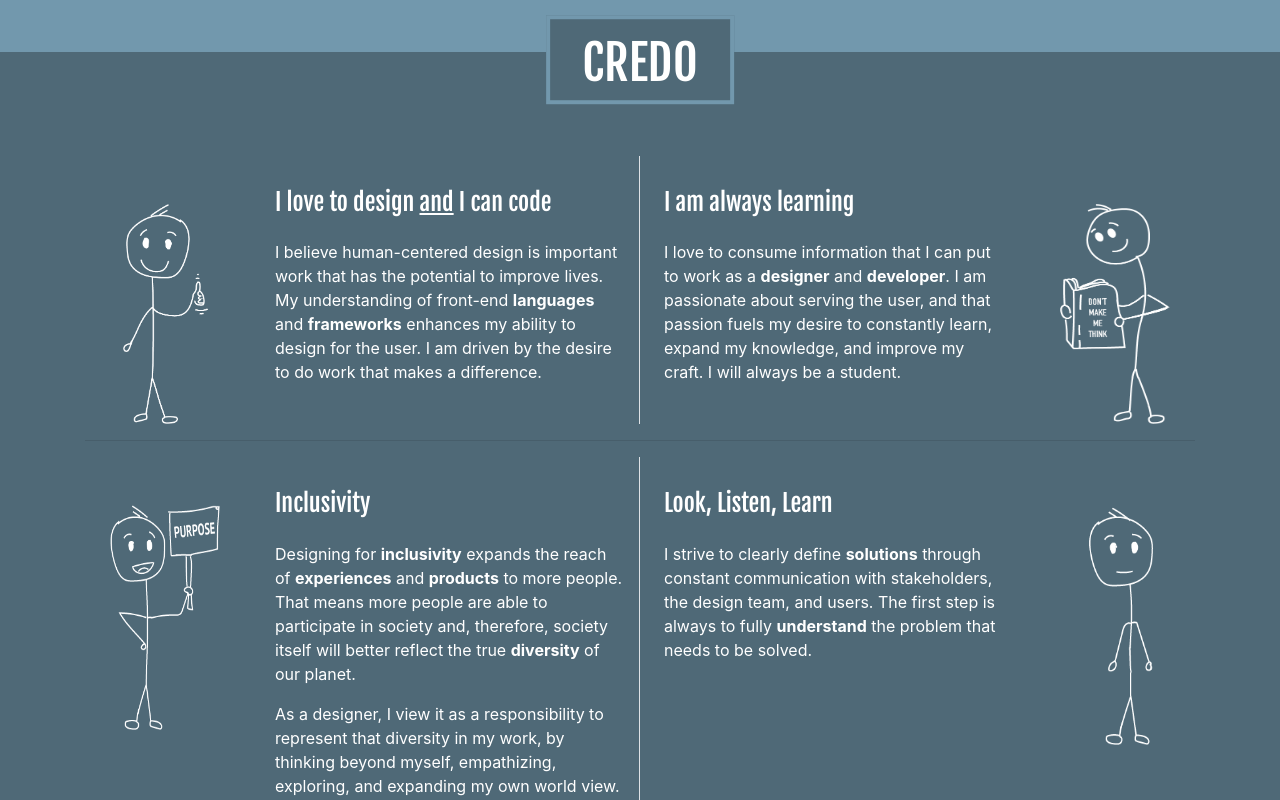
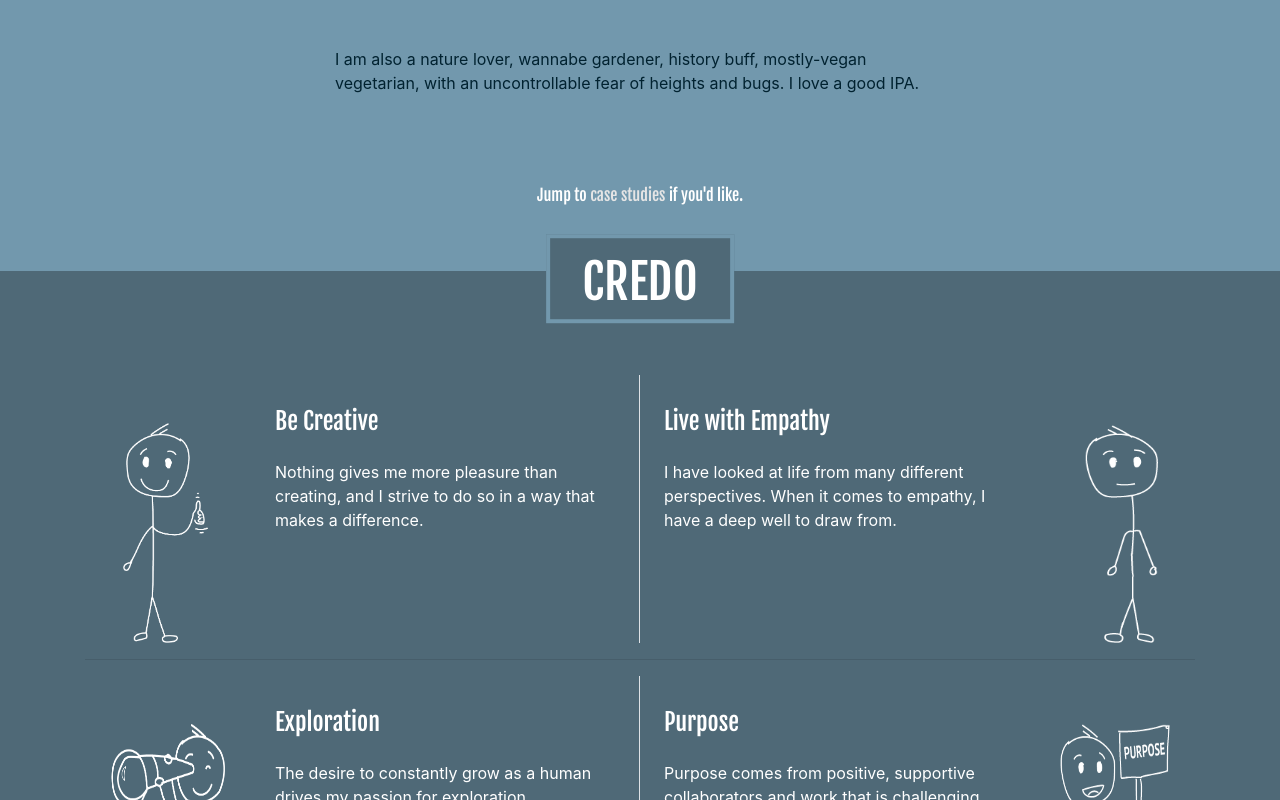
Before and after one commit to Devco2011/Devco2011.github.io, a React (Create React App) app: page /#/ in a window 1280 px wide. Shown: the part 1180-1980 px from the top of the page. Built offline with nearby package versions, Linux system fonts and the light colour scheme.

Commit message:
process done

```diff
--- a/src/main/About.js
+++ b/src/main/About.js
@@ -18,9 +18,9 @@ export const About = () => {
                 </Row>
                 <Row className="justify-content-md-center">
 
-                    <Col className="col-12 col-md-8">
+                    <Col className="col-12 col-md-6">
                         <div className="about-div">
-                            <center><h6 className="section-title">I love to code and design great experiences, and I'm a...</h6></center>
+                            <center><h5 className="section-title">I love to code and design great experiences, and I'm a...</h5></center>
                         </div>
 
                     </Col>
@@ -28,7 +28,7 @@ export const About = () => {
                 <Row className="justify-content-md-center mb-2">
                     <Col className="col-12 col-md-4">
                         <div className="images">
-                            <img className="stickmanTelescope mt-5" src="../../images/stickmanGuitar.png" height="230rem" width="100rem" alt="Stickman giving a thumbs up." />
+                            <img className="stickmanTelescope mt-5" src="../../images/stickmanGuitar.png" height="230rem" width="100rem" alt="Stickman playing guitar." />
                         </div>
                         <div className="about-div">
                             <h6 className="about-section-title">Singer, writer, player, and performer</h6>
@@ -36,7 +36,7 @@ export const About = () => {
                     </Col>
                     <Col className="col-12 col-md-4">
                         <div className="images">
-                            <img className="stickmanTelescope mt-5" src="../../images/stickmanFamily.png" height="230rem" width="250rem" alt="Stickman giving a thumbs up." />
+                            <img className="stickmanTelescope mt-5" src="../../images/stickmanFamily.png" height="230rem" width="250rem" alt="Stickman with his family." />
                         </div>
                         <div className="about-div">
                             <h6 className="about-section-title">Husband and father</h6>
@@ -44,14 +44,22 @@ export const About = () => {
                     </Col>
                     <Col className="col-12 col-md-4">
                         <div className="images">
-                            <img className="stickmanTelescope mt-5" src="../../images/stickmanBookWhite.png" height="230rem" width="100rem" alt="Stickman giving a thumbs up." />
+                            <img className="stickmanTelescope mt-5" src="../../images/stickmanBookWhite.png" height="230rem" width="100rem" alt="Stickman reading a book." />
                         </div>
                         <div className="about-div">
                             <h6 className="about-section-title">Lifelong learner and explorer</h6>
                         </div>
                     </Col>
                 </Row>
-                <Row className="justify-content-md-center pt-4 pb-5">
+                <Row className="justify-content-md-center pt-4">
+                    <Col className="col-12 col-md-6">
+                        <div className="about-div">
+                            <ScrollAnimation animateIn="animate__animated animate__fadeIn"><p class="lightBlue">I am also a nature lover, wannabe gardener, history buff, mostly-vegan vegetarian, with an uncontrollable fear of heights and bugs. I love a good IPA.</p>
+                                <br></br></ScrollAnimation>
+                        </div>
+                    </Col>
+                </Row>
+                <Row className="justify-content-md-center pb-5">
                     <Col className="col-10" className="jumpTo">
                         <p>Jump to <HashLink to="#CaseStudies">case studies</HashLink> if you'd like.</p>
                     </Col>
--- a/src/main/Process.js
+++ b/src/main/Process.js
@@ -26,24 +26,22 @@ export const Process = () => {
                     </Col>
                     <Col className="col-12 col-md-4 border-right">
                         <div className="about-div">
-                            <h6 className="section-title-light">I love to design <u>and</u> I can code</h6>
-                            <ScrollAnimation animateIn="animate__animated animate__fadeIn"><p>I believe human-centered design is important work that has the potential to improve
-                                lives. My understanding of front-end <strong>languages</strong> and <strong>frameworks</strong> enhances my ability to design for the user. I am driven by the desire to do work that makes a difference. </p>
+                            <h6 className="section-title-light">Be Creative</h6>
+                            <ScrollAnimation animateIn="animate__animated animate__fadeIn"><p>Nothing gives me more pleasure than creating, and I strive to do so in a way that makes a difference.</p>
                                 <br></br></ScrollAnimation>
                         </div>
                     </Col>
                     <Col className="col-12 col-md-4 pl-4">
                         <div className="about-div">
-                            <h6 className="section-title-light">I am always learning</h6>
-                            <ScrollAnimation animateIn="animate__animated animate__fadeIn"><p>I love to consume information that I can put to work as a <strong>designer</strong> and <strong>developer</strong>. I am passionate about serving
-                                the user, and that passion fuels my desire to constantly learn, expand my knowledge, and improve my craft. I will always be a student. </p>
+                            <h6 className="section-title-light">Live with Empathy</h6>
+                            <ScrollAnimation animateIn="animate__animated animate__fadeIn"><p>I have looked at life from many different perspectives. When it comes to empathy, I have a deep well to draw from. </p>
                                 <br></br></ScrollAnimation>
                         </div>
                     </Col>
 
                     <Col className="col-12 col-md-2">
                         <div className="images">
-                            <img className="stickmanTelescope mt-5" src="../../images/stickmanBookWhite.png" height="220em" width="110em" alt="Stickman reading a book." />
+                            <img className="stickmanTelescope mt-5" src="../../images/stickmanRoad.png" height="220rem" width="85rem" alt="Stickman reading a book." />
 
                         </div>
                     </Col>
@@ -54,31 +52,27 @@ export const Process = () => {
 
                     <Col className="col-12 col-md-2">
                         <div className="images">
-                            <img className="stickmanWhiteboard mt-5" src="../../images/stickmanSign.png" height="225em" width="110em" alt="Stickman holding a sign that says Access." />
+                            <img className="stickmanWhiteboard mt-5" src="../../images/stickmanTelescopeWhite.png" height="235rem" width="120rem" alt="Stickman holding a sign that says Access." />
                         </div>
                     </Col>
                     <Col className="col-12 col-md-4 border-right">
                         <div className="about-div">
 
-                            <h6 className="section-title-light">Inclusivity</h6>
-                            <ScrollAnimation animateIn="animate__animated animate__fadeIn"><p>Designing for <strong>inclusivity</strong> expands the reach of <strong>experiences</strong> and <strong>products</strong> to more people. That means more people
-                                are able to participate in society and, therefore, society itself will better reflect the true <strong>diversity</strong> of our planet.</p>
-
-                                <p>As a designer, I view it as a responsibility to represent that diversity in my work, by thinking beyond myself, empathizing, exploring, and expanding my own world view.</p>
+                            <h6 className="section-title-light">Exploration</h6>
+                            <ScrollAnimation animateIn="animate__animated animate__fadeIn"><p>The desire to constantly grow as a human drives my passion for exploration.</p>
                             </ScrollAnimation>
                         </div>
                     </Col>
                     <Col className="col-12 col-md-4 pl-4">
                         <div className="about-div">
-                            <h6 className="section-title-light">Look, Listen, Learn</h6>
-                            <ScrollAnimation animateIn="animate__animated animate__fadeIn"><p>I strive to clearly define <strong>solutions</strong> through constant communication with stakeholders, the design team,
-                                and users. The first step is always to fully <strong>understand</strong> the problem that needs to be solved.</p>
+                            <h6 className="section-title-light">Purpose</h6>
+                            <ScrollAnimation animateIn="animate__animated animate__fadeIn"><p>Purpose comes from positive, supportive collaborators and work that is challenging, rewarding, and impactful. </p>
                             </ScrollAnimation>
                         </div>
                     </Col>
                     <Col className="col-12 col-md-2">
                         <div className="images">
-                            <img className="stickmanTelescope mt-5" src="../../images/stickmanRoad.png" height="240rem" width="75rem" alt="Stickman looking through a telescope." />
+                            <img className="stickmanTelescope mt-5" src="../../images/stickmanSign.png" height="240rem" width="110rem" alt="Stickman looking through a telescope." />
 
                         </div>
                     </Col>
```
Also changed, not shown: 1 other file (tests, documents, lock files or other folders).
